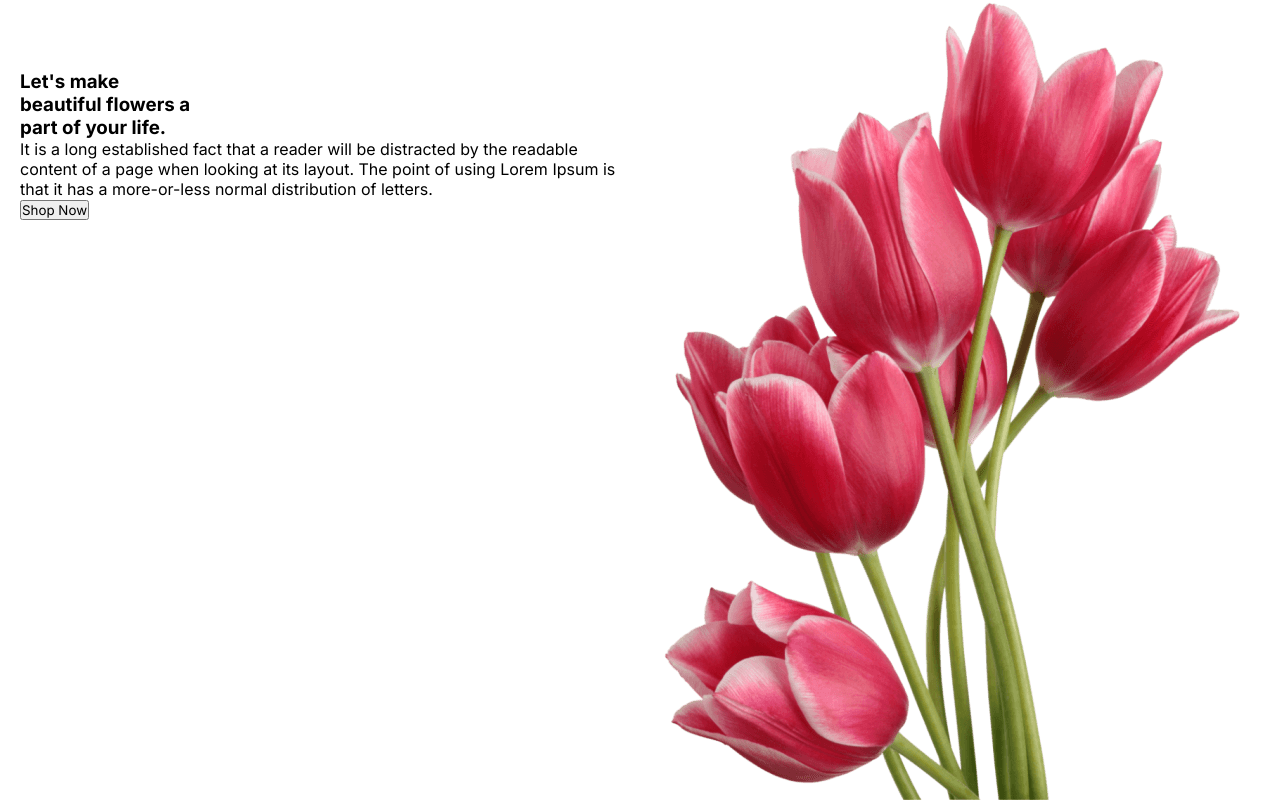
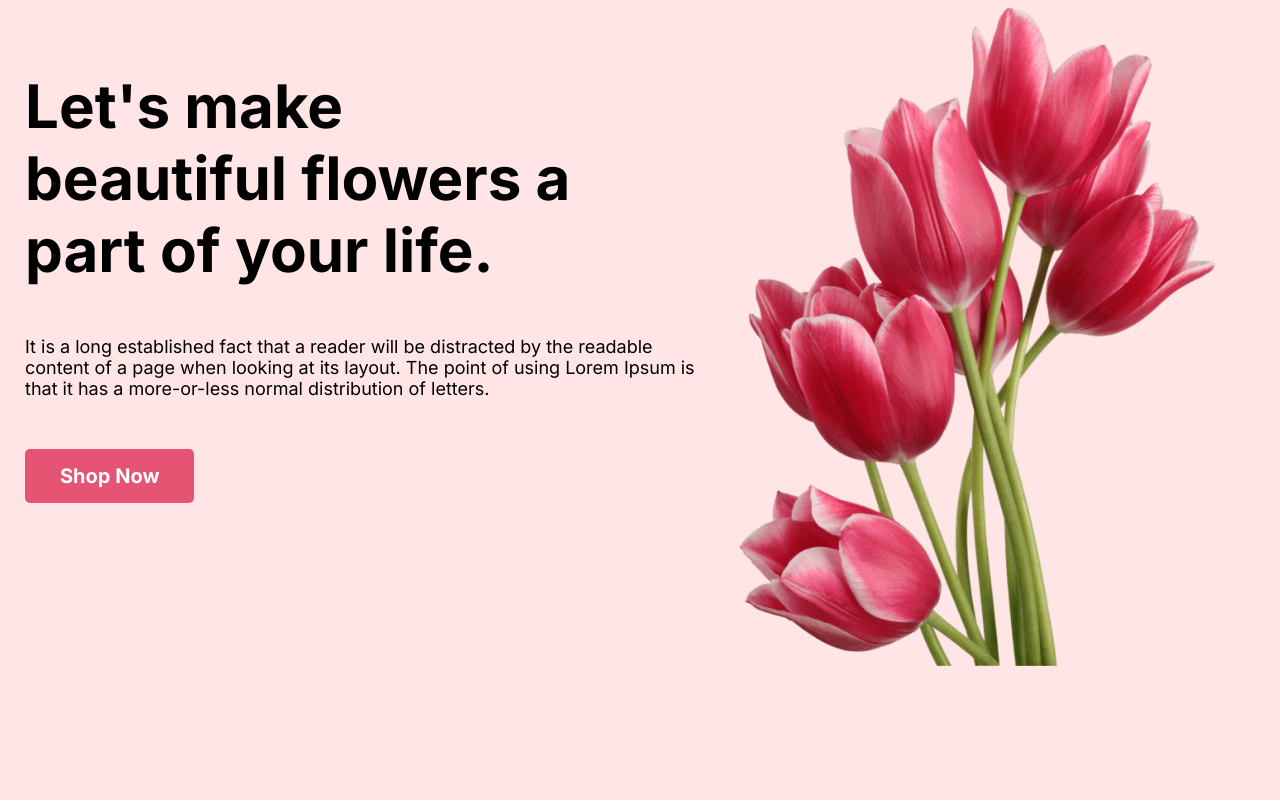
Before and after one commit to Dinislam1999/online-flower-shop-assignment, a plain HTML site: page index.html in a window 1280 px wide. Drawn offline with Linux system fonts and the light colour scheme.

Commit message:
content done commit

```diff
--- a/index.html
+++ b/index.html
@@ -13,11 +13,11 @@
     <header>
         <div class="content">
             <div class="title">
-                <h3>Let's make <br>
+                <h3 class="content-title">Let's make <br>
                     beautiful flowers a<br>
                     part of your life.
                 </h3>
-                <p>It is a long established fact that a reader will be distracted by the readable<br>
+                <p class="p1">It is a long established fact that a reader will be distracted by the readable<br>
                     content of a page when looking at its layout. The point of using Lorem Ipsum is<br>
                     that it has a more-or-less normal distribution of letters.</p>
                     <button class="btn-primary" type="button">Shop Now</button>
--- a/style/style.css
+++ b/style/style.css
@@ -7,8 +7,36 @@
 }
 .content{
     display: flex;
+    /* margin-top: 70px; */
+    height: 100vh;
+    background-color: #ffe5e5;
+    padding: 5px;
 }
 .title{
-    margin-top: 50px;
+    margin-top: 45px;
     padding: 20px;
+    text-align: none;
+    margin-bottom: 45px;
 }
+.content-title{
+    font-size: 60px;
+    margin-bottom: 50px;
+
+}
+.p1{
+    font-size: 18px;
+    margin-bottom: 50px;
+}
+.pngwing10{
+    width: 525px;
+
+}
+.btn-primary{
+    border-radius: 5px;
+    background: #E55473;
+    border: 0;
+    color: white;
+    font-size: 20px;
+    font-weight: 700;
+    padding: 15px 35px;
+}
```
